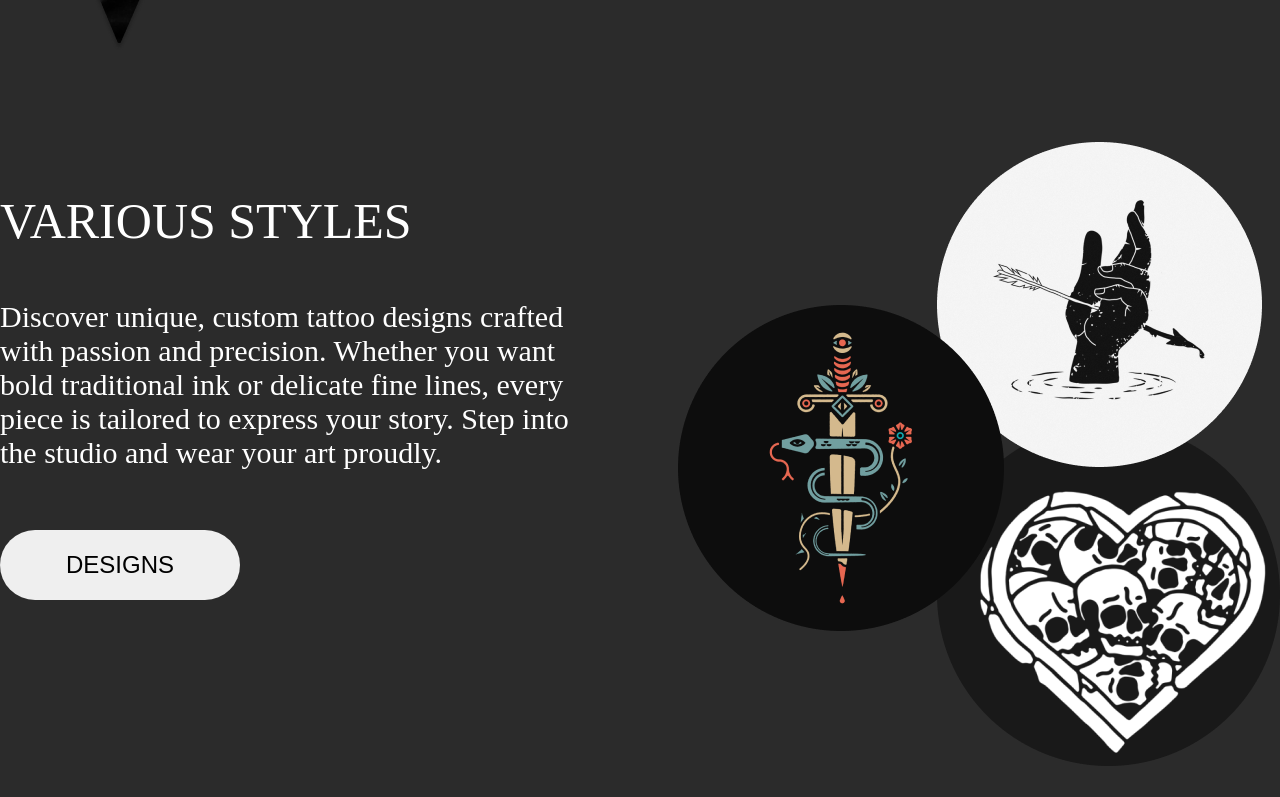
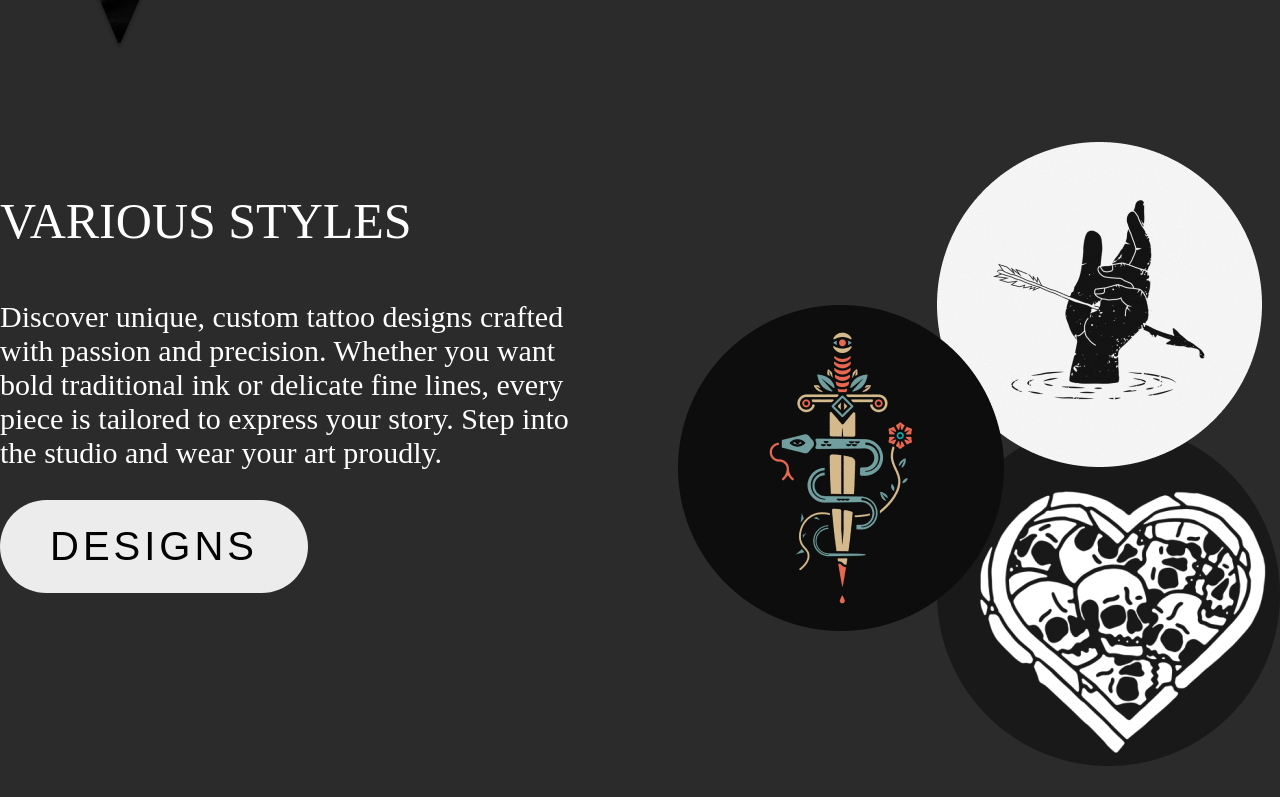
Before and after one commit to mutednew/tattoo-salon, a React (Vite) app: page / in a window 1280 px wide. Shown: the part 844-1641 px from the top of the page. Built offline with nearby package versions, Linux system fonts and the light colour scheme; a web font is replaced by a local one.

Commit message:
bug fix 4

```diff
--- a/src/components/UI/button/CustomButton.jsx
+++ b/src/components/UI/button/CustomButton.jsx
@@ -1,12 +1,12 @@
 import React from 'react';
 import cl from './CustomButton.module.css';
 
-const CustomButton = ({ children, backgroundColor = '#000', onClick }) => {
+const CustomButton = ({ children, color = '#fff', backgroundColor = '#000', onClick }) => {
     return (
         <button
             className={cl.button}
             onClick={onClick}
-            style={{ backgroundColor }}
+            style={{ backgroundColor, color }}
         >
             { children }
         </button>
--- a/src/components/UI/button/CustomButton.module.css
+++ b/src/components/UI/button/CustomButton.module.css
@@ -3,11 +3,10 @@
     width: auto;
     height: auto;
 
-    font-family: 'montserrat', sans-serif;
+    font-family: 'Montserrat', sans-serif;
     letter-spacing: .1em;
     font-weight: 400;
     font-size: 40px;
-    color: #fff;
 
     border: none;
     border-radius: 100px;
--- a/src/components/sections/stylesSection/StylesSection.jsx
+++ b/src/components/sections/stylesSection/StylesSection.jsx
@@ -1,5 +1,6 @@
 import React from 'react';
 import cl from './StylesSection.module.css';
+import CustomButton from "../../UI/button/CustomButton.jsx";
 
 const StylesSection = () => {
     return (
@@ -8,6 +9,7 @@ const StylesSection = () => {
                 <div className={cl.container}>
                     <div className={cl.info}>
                         <h3>Various Styles</h3>
+
                         <p>
                             Discover unique, custom tattoo designs crafted
                             with passion and precision. Whether you want
@@ -15,7 +17,14 @@ const StylesSection = () => {
                             every piece is tailored to express your story.
                             Step into the studio and wear your art proudly.
                         </p>
-                        <button>Designs</button>
+
+                        <CustomButton
+                            onClick={() => { console.log('clicked'); }}
+                            backgroundColor="#ECECEC"
+                            color="#000"
+                        >
+                            DESIGNS
+                        </CustomButton>
                     </div>
                     <div>
                         <img src="/styles.png" alt="styles" />
--- a/src/components/sections/stylesSection/StylesSection.module.css
+++ b/src/components/sections/stylesSection/StylesSection.module.css
@@ -30,19 +30,19 @@
     font-size: 30px;
 }
 
-button{
-    height: 70px;
-    width: 240px;
-    border-radius: 40px;
-    font-size: 24px;
-    border: none;
-    transition: 0.3s ease;
-    cursor: pointer;
-    margin-top: 30px;
-    font-family: 'Montserrat', sans-serif;
-    text-transform: uppercase;
-    font-weight: 500;
-}
+/*button{*/
+/*    height: 70px;*/
+/*    width: 240px;*/
+/*    border-radius: 40px;*/
+/*    font-size: 24px;*/
+/*    border: none;*/
+/*    transition: 0.3s ease;*/
+/*    cursor: pointer;*/
+/*    margin-top: 30px;*/
+/*    font-family: 'Montserrat', sans-serif;*/
+/*    text-transform: uppercase;*/
+/*    font-weight: 500;*/
+/*}*/
 
 button:hover{
     background-color: #b7b7b7;
```
